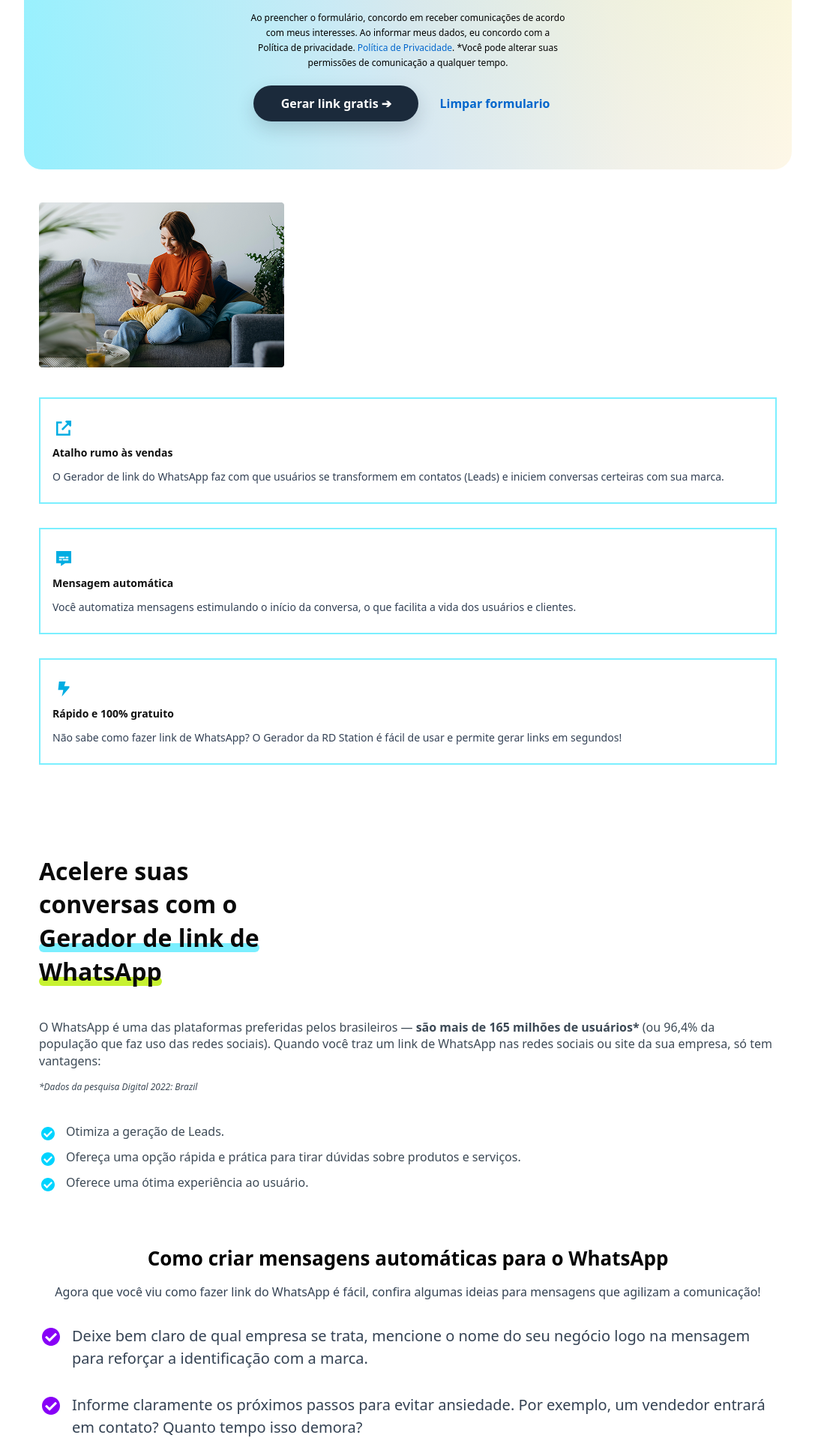
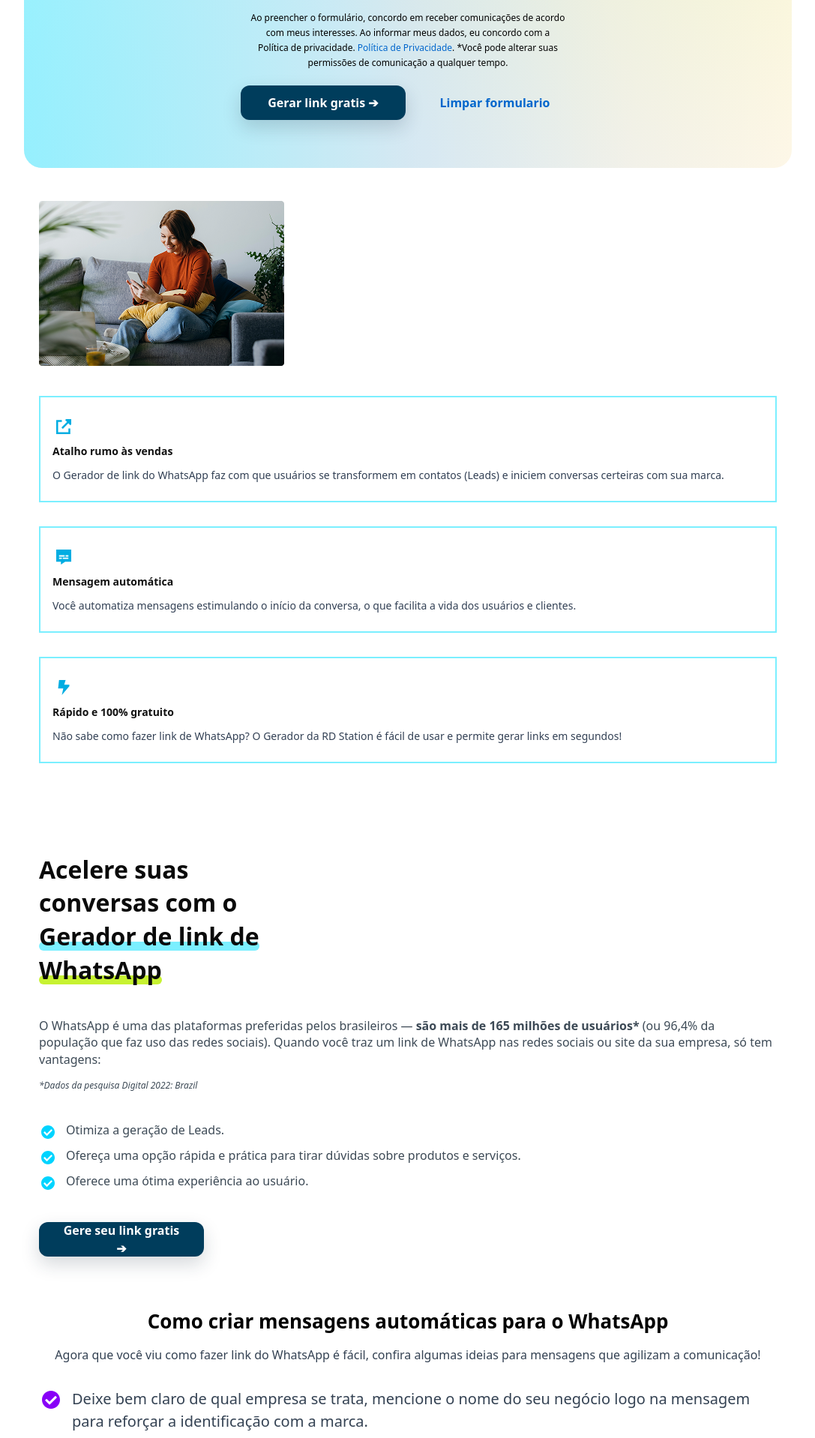
Before and after one commit to marioburali/gerador-links-wpp, a Next.js app: page / in a window 1280 px wide. Shown: the part 751-2669 px from the top of the page at 75% size, without its empty margins (96-1183 px from the left). Built offline with nearby package versions, Linux system fonts and the light colour scheme.

Commit message:
style(message-examples): improve section spacing and center action button

```diff
--- a/src/components/form/FormArea.tsx
+++ b/src/components/form/FormArea.tsx
@@ -66,6 +66,7 @@ export default function FormArea({ onSuccess }: Props) {
 
   return (
     <RadialBackground>
+      <div id="form-area">
       <h1 className="text-heading-md text-[#0A0A0A]">
         Gerador de Link para WhatsApp
       </h1>
@@ -173,6 +174,7 @@ export default function FormArea({ onSuccess }: Props) {
           </Button>
         </div>
       </form>
+      </div>
     </RadialBackground>
   );
 }
--- a/src/components/form/MessageExamples.tsx
+++ b/src/components/form/MessageExamples.tsx
@@ -1,25 +1,37 @@
 import React from 'react';
+import Button from '../ui/Button';
 
 const examples = [
   'Olá! Obrigado por seu interesse em falar com [Nome da Empresa]. Me conta qual é a sua dúvida para eu lhe fornecer as melhores informações!',
   'Oi, tudo bem? Obrigado por entrar em contato com [Nome da Empresa]. Qual é a sua dúvida? Assim, eu consigo ajudar você rapidamente.',
-  'Olá! Seja bem-vindo a/ao [Nome da Empresa]! Meu nome é [Nome do Atendente], irei fazer o seu atendimento hoje. Me conta como posso ajudar você! 😍'
+  'Olá! Seja bem-vindo a/ao [Nome da Empresa]! Meu nome é [Nome do Atendente], irei fazer o seu atendimento hoje. Me conta como posso ajudar você! 😍',
 ];
 
 export default function MessageExamples() {
   return (
-    <section className="rounded-2xl border border-[#DCE3EA] bg-white p-5 shadow-[0_8px_24px_rgba(16,24,40,0.04)] sm:p-6">
-      <p className="text-sm font-semibold uppercase tracking-[0.24em] text-[#0066CC]">Exemplos prontos</p>
-      <h3 className="mt-2 text-lg font-bold text-[#111111]">Modelos de mensagem</h3>
+    <section className="p-6 bg-[#F8FAFA]">
+      <h1 className="text-heading-md text-[#0A0A0A] ">
+        Exemplos de mensagem para WhatsApp
+      </h1>
 
-      <div className="mt-3 space-y-3">
+      <div className="mt-3 space-y-5">
         {examples.map((ex, index) => (
-          <blockquote key={ex} className="rounded-2xl border border-[#E6EDF3] bg-white px-4 py-3 text-sm text-[#334155]">
-            <h3 className="text-lg font-bold text-[#111111]">Opção {index + 1}</h3>
+          <blockquote
+            key={ex}
+            className="px-4 py-6 text-[16px] text-[#334155] rounded-2xl border-1 border-[#7BEFFF] bg-white border-[#F1F3F5]"
+          >
+            <h3 className="text-lg font-bold text-[20px] text-[#005A87] mb-4">
+              Opção {index + 1}
+            </h3>
             {ex}
           </blockquote>
         ))}
       </div>
+      <div className="mt-6 flex justify-center">
+        <Button type="button" scrollToForm>
+          {'Gere seu link gratis ➔'}
+        </Button>
+      </div>
     </section>
   );
 }
--- a/src/components/form/SalesContentArea.tsx
+++ b/src/components/form/SalesContentArea.tsx
@@ -1,4 +1,5 @@
 import React from 'react';
+import Button from '../ui/Button';
 
 const checklist = [
   'Defina um objetivo unico por mensagem',
@@ -103,6 +104,9 @@ export default function SalesContentArea() {
             </li>
           </ul>
         </div>
+        <Button type="button" scrollToForm className="mt-10 min-w-[220px]">
+          {'Gere seu link gratis ➔'}
+        </Button>
       </div>
     </section>
   );
--- a/src/components/ui/Button.tsx
+++ b/src/components/ui/Button.tsx
@@ -2,23 +2,46 @@ import React, { ButtonHTMLAttributes, forwardRef } from 'react';
 
 type ButtonProps = ButtonHTMLAttributes<HTMLButtonElement> & {
   variant?: 'primary' | 'ghost';
+  scrollToForm?: boolean;
 };
 
 const Button = forwardRef<HTMLButtonElement, ButtonProps>(
-  ({ children, className = '', variant = 'primary', ...rest }, ref) => {
+  (
+    {
+      children,
+      className = '',
+      variant = 'primary',
+      scrollToForm = false,
+      ...rest
+    },
+    ref,
+  ) => {
     const base =
-      'inline-flex items-center justify-center rounded-full font-semibold transition-all duration-200 focus:outline-none focus-visible:ring-2 focus-visible:ring-[#0066CC]/35 focus-visible:ring-offset-2 focus-visible:ring-offset-white';
+      'inline-flex items-center justify-center gap-2 w-[214px] h-[46px] px-6 py-3 rounded-[12px] font-semibold transition-all duration-200 focus:outline-none focus-visible:ring-2 focus-visible:ring-[#0066CC]/35 focus-visible:ring-offset-2 focus-visible:ring-offset-white';
     const variants: Record<string, string> = {
       primary:
-        'px-5 py-3 bg-[#1B2A3B] text-white shadow-[0_10px_24px_rgba(27,42,59,0.18)] hover:translate-y-[-1px] hover:bg-[#0f1721] disabled:cursor-not-allowed disabled:opacity-60',
+        'bg-[#003D5C] text-white shadow-[0_10px_24px_rgba(27,42,59,0.18)] hover:translate-y-[-1px] hover:bg-[#0f1721] disabled:cursor-not-allowed disabled:opacity-60',
       ghost:
-        'px-4 py-2 bg-transparent text-[#0066CC] hover:bg-[#EAF2FB] disabled:opacity-60',
+        'bg-transparent text-[#0066CC] hover:bg-[#EAF2FB] disabled:opacity-60',
+    };
+
+    const handleClick = (e: React.MouseEvent<HTMLButtonElement>) => {
+      if (scrollToForm) {
+        const formElement = document.getElementById('form-area');
+        if (formElement) {
+          formElement.scrollIntoView({ behavior: 'smooth', block: 'start' });
+        }
+      }
+      if (rest.onClick) {
+        (rest.onClick as React.MouseEventHandler<HTMLButtonElement>)(e);
+      }
     };
 
     return (
       <button
         ref={ref}
         className={`${base} ${variants[variant]} ${className}`}
+        onClick={handleClick}
         {...rest}
       >
         {children}
```
